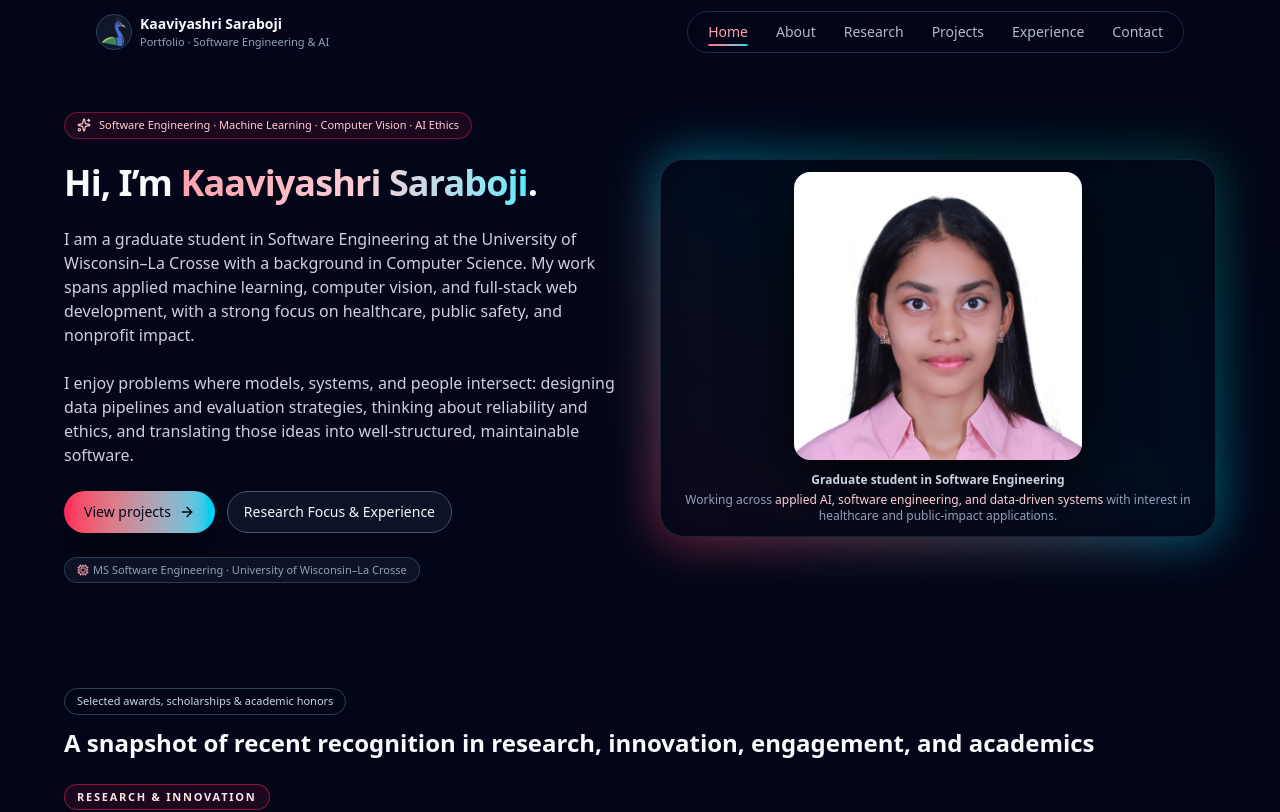
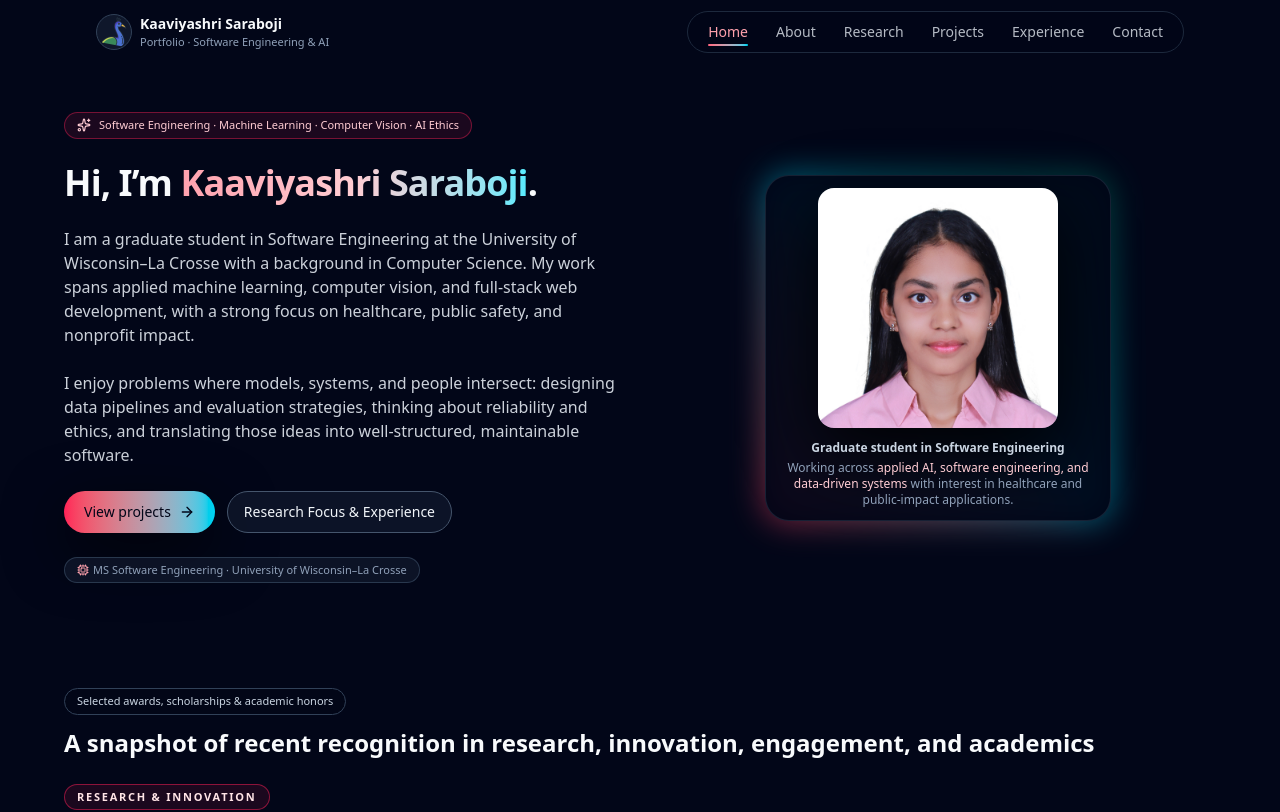
Before and after one commit to Kaaviyashri/Kaaviya_Portfolio, a React (Vite) app: page / in a window 1280 px wide. Shown: the top 812 px of the page. Built offline with nearby package versions, Linux system fonts and the light colour scheme.

Commit message:
Update Home.jsx

```diff
--- a/src/pages/Home.jsx
+++ b/src/pages/Home.jsx
@@ -65,14 +65,17 @@ export default function Home() {
           {/* Photo side */}
           <Reveal className="flex justify-center">
             <div className="relative w-fit">
-              <div className="absolute -inset-1 rounded-3xl bg-gradient-to-tr from-rose-500/80 via-cyan-400/70 to-emerald-400/40 blur-xl opacity-60" />
-              <div className="relative rounded-3xl bg-slate-950/90 border border-slate-800/80 p-3">
+              {/* Smaller glow */}
+              <div className="absolute -inset-0.5 rounded-3xl bg-gradient-to-tr from-rose-500/80 via-cyan-400/70 to-emerald-400/40 blur-lg opacity-60" />
+
+              {/* Slightly smaller outer box */}
+              <div className="relative rounded-3xl bg-slate-950/90 border border-slate-800/80 px-3 py-3 sm:px-3 sm:py-3">
                 <img
                   src={profile}
                   alt="Kaaviyashri Saraboji"
-                  className="h-64 w-64 sm:h-72 sm:w-72 rounded-2xl object-cover object-top shadow-[0_24px_70px_rgba(0,0,0,0.9)] mx-auto"
+                  className="h-52 w-52 sm:h-60 sm:w-60 rounded-2xl object-cover object-top shadow-[0_24px_70px_rgba(0,0,0,0.9)] mx-auto"
                 />
-                <div className="mt-3 space-y-1 text-xs text-slate-300 text-center">
+                <div className="mt-3 space-y-1 text-[11px] sm:text-xs text-slate-300 text-center max-w-[15rem] sm:max-w-xs mx-auto">
                   <p className="font-semibold">
                     Graduate student in Software Engineering
                   </p>
@@ -87,6 +90,7 @@ export default function Home() {
               </div>
             </div>
           </Reveal>
+
         </div>
       </section>
 
```
